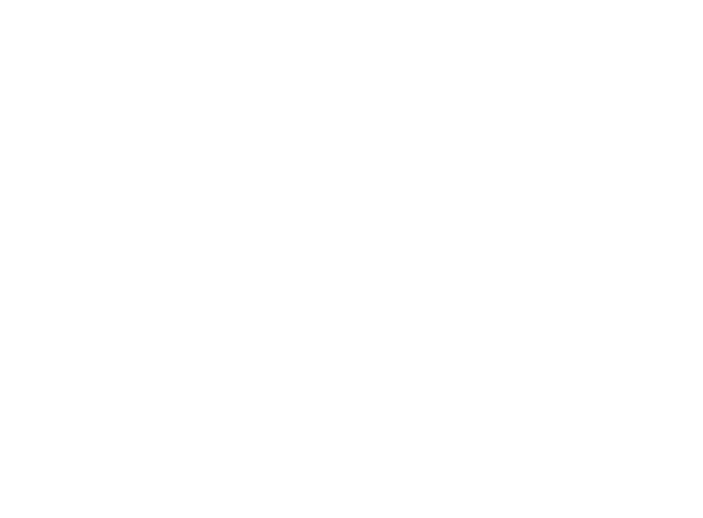
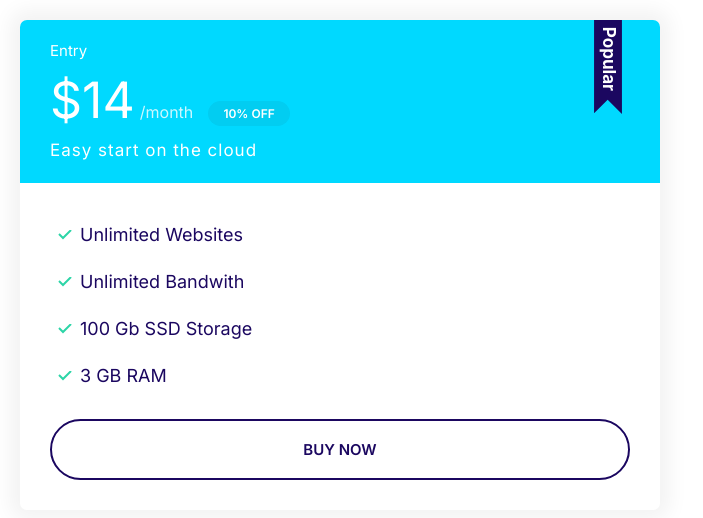
Before and after one commit to joealmond/Moshify-hompage---exercise, a plain HTML site: page index.html in a window 1280 px wide. Shown: the whole page, without its empty margins (0-703 px from the left). Drawn offline with Linux system fonts and the light colour scheme.

Commit message:
Card component added.

```diff
--- a/css/styles.css
+++ b/css/styles.css
@@ -119,6 +119,7 @@ a {
 
 .badge--small {
   font-size: 1.6rem;
+  padding: 0.5rem 1.5rem;
 }
 
 @media screen and (min-width: 1024px) {
@@ -137,7 +138,6 @@ a {
   list-style: none;
   padding-left: 0;
   color: var(--color-headings);
-  font-size: initial;
 }
 
 .list--inline .list__item {
@@ -280,3 +280,89 @@ a {
     font-size: 1.5rem;
   }
 }
+
+/* Card */
+
+.card {
+  border-radius: 7px;
+  box-shadow: 0 0 20px 10px #f3f3f3;
+  overflow: hidden;
+}
+
+.card__header,
+.card__body {
+  padding: 2rem 3rem;
+}
+
+.card--primary .card__header {
+  background: var(--color-primary);
+  color: white;
+}
+
+.card--secondary .card__header {
+  background: var(--color-secondary);
+  color: white;
+}
+
+.card--secondary .badge--secondary {
+  background: #02cdf1;
+}
+
+/* Plans */
+
+.plan__name {
+  color: white;
+  margin: 0;
+  font-weight: 500;
+  font-size: 2.4rem;
+}
+
+.plan__price {
+  font-size: 6rem;
+}
+
+.plan__billing-cycle {
+  font-weight: 300;
+  font-size: 2.4rem;
+  opacity: 0.8;
+  margin-right: 1rem;
+}
+
+.plan__description {
+  font-size: 2rem;
+  font-weight: 300;
+  letter-spacing: 1px;
+  display: block;
+}
+
+.plan .list__item {
+  margin-bottom: 2rem;
+}
+
+.plan--popular .card__header {
+  position: relative;
+}
+
+.plan--popular .card__header::before {
+  content: url(../images/popular.svg);
+  width: 40px;
+  display: inline-block;
+  position: absolute;
+  top: -6px;
+  right: 5%;
+}
+
+@media screen and (min-width: 1024px) {
+  .plan__name {
+    font-size: 1.5rem;
+  }
+  .plan__price {
+    font-size: 5rem;
+  }
+  .plan__billing-cycle {
+    font-size: 1.6rem;
+  }
+  .plan__description {
+    font-size: 1.7rem;
+  }
+}
--- a/index.html
+++ b/index.html
@@ -13,5 +13,28 @@
     <link rel="stylesheet" href="css/styles.css" />
     <title>Moshify</title>
   </head>
-  <body></body>
+  <body>
+    <div style="width: 50%; margin: 20px">
+      <div class="plan plan--popular">
+        <div class="card card--secondary">
+          <header class="card__header">
+            <h3 class="plan__name">Entry</h3>
+            <span class="plan__price">$14</span>
+            <span class="plan__billing-cycle">/month</span>
+            <span class="badge badge--secondary badge--small">10% OFF</span>
+            <span class="plan__description">Easy start on the cloud</span>
+          </header>
+          <div class="card__body">
+            <ul class="list list--tick">
+              <li class="list__item">Unlimited Websites</li>
+              <li class="list__item">Unlimited Bandwith</li>
+              <li class="list__item">100 Gb SSD Storage</li>
+              <li class="list__item">3 GB RAM</li>
+            </ul>
+            <button class="btn btn--outline btn--block">buy Now</button>
+          </div>
+        </div>
+      </div>
+    </div>
+  </body>
 </html>
```
Also changed, not shown: images/popular.svg (added).
